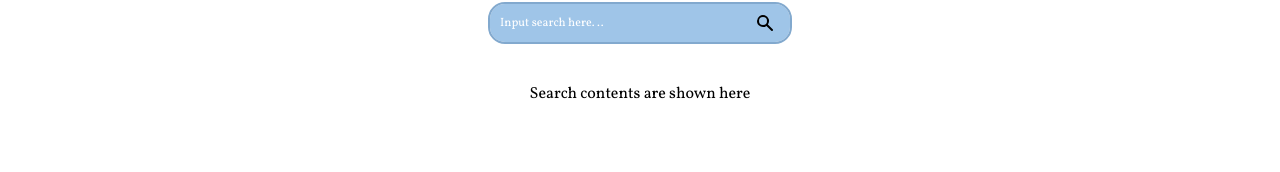
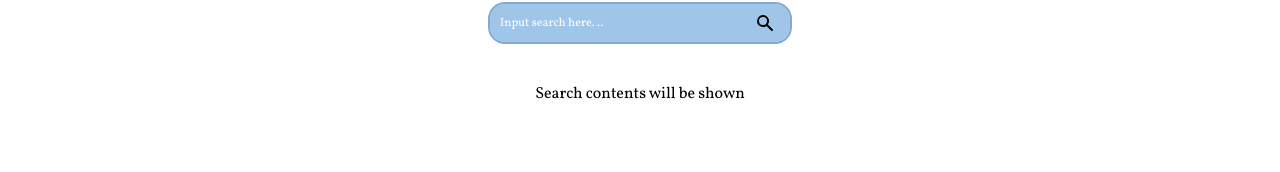
Before and after one commit to odycy21/G6PD-Shepherd, a React (Vite) app: page / in a window 1280 px wide. Shown: the part 377-549 px from the top of the page. Built offline with nearby package versions, Linux system fonts and the light colour scheme; a web font is replaced by a local one.

Commit message:
creacted content component 2

```diff
--- a/src/Content.jsx
+++ b/src/Content.jsx
@@ -1,11 +1,10 @@
 const Content = () => {
+    return (
+        <div>
+            <h2>Search contents will be shown </h2>
+        </div>
 
-
-    return (
-
-       <h2>Search contents are shown here</h2>
-
-     );
+      );
 }
 
 export default Content;
--- a/src/Home.jsx
+++ b/src/Home.jsx
@@ -3,6 +3,7 @@ import { NavLink } from 'react-router-dom';
 import './index.css';
 import Searchbar from './Searchbar';
 import Content from './content';
+
 
 
 const Home = () => {
@@ -25,7 +26,7 @@ const Home = () => {
 
 
             <div className='flex justify-center py-5'>
-                 <Content/>
+              <Content/>
             </div>
 
 
```
